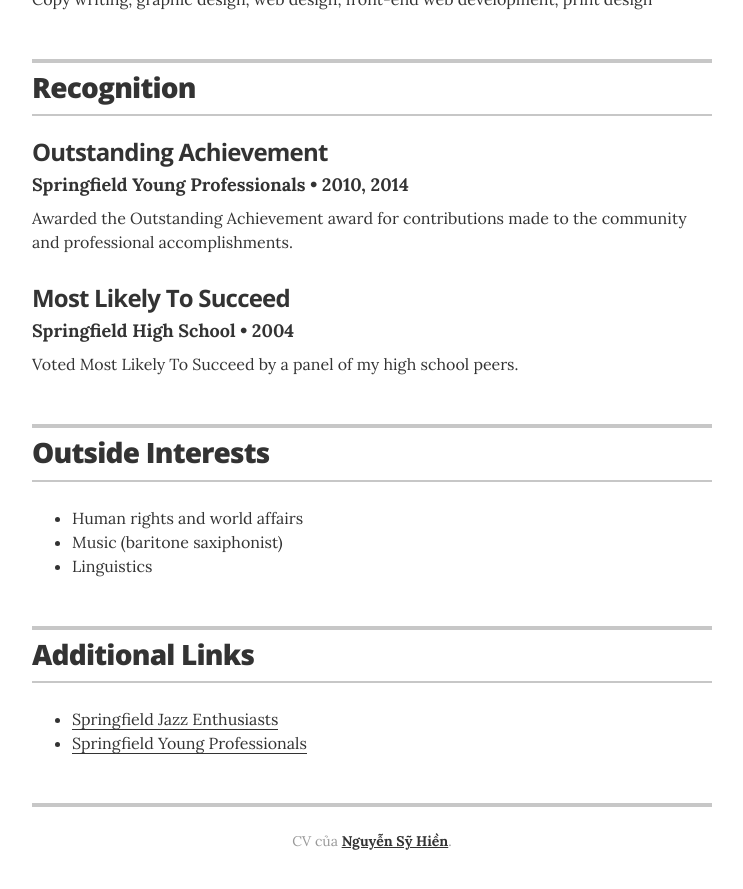
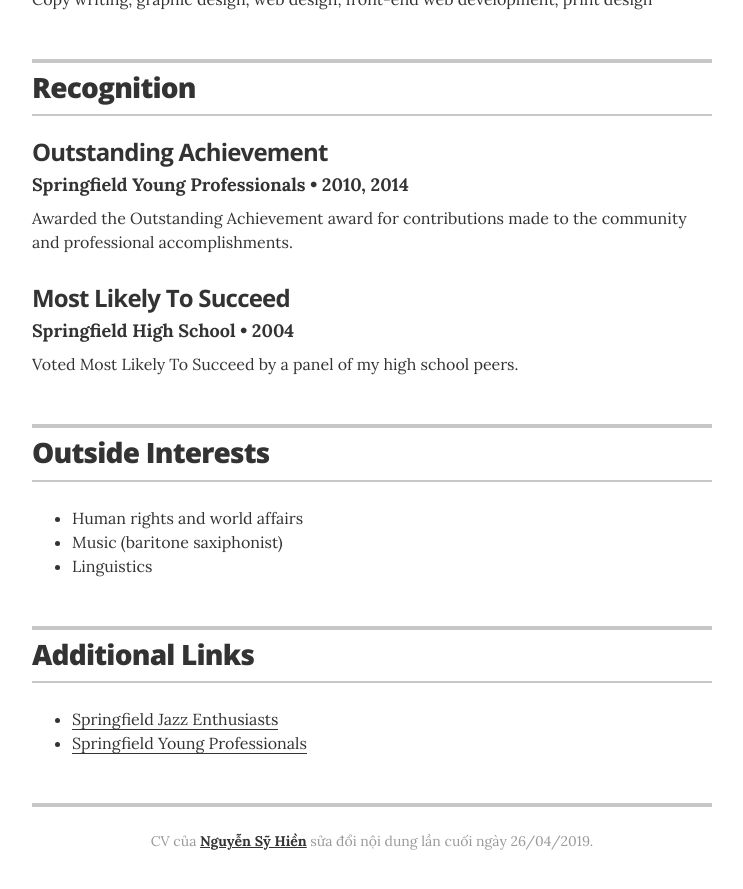
Before and after one commit to syhiendk35/cv, a Jekyll site: the page built from index.html, in a window 1280 px wide and 900 px high, scrolled down 1979 px. Shown: the top 889 px of the window, without its empty margins (268-1011 px from the left). Built offline with Jekyll 4.4.1, drawn with Linux system fonts in a browser that asks for light colours.

Commit message:
Update resume.html

```diff
--- a/_layouts/resume.html
+++ b/_layouts/resume.html
@@ -232,7 +232,7 @@
       {% endif %}
 
       <footer class="page-footer">
-        <p class="footer-line">CV của <a href="https://syhiendk35.github.io">Nguyễn Sỹ Hiền</a>.</p>
+        <p class="footer-line">CV của <a href="https://syhiendk35.github.io">Nguyễn Sỹ Hiền</a> sửa đổi nội dung lần cuối ngày 26/04/2019.</p>
       </footer>
 
     </div>
```
